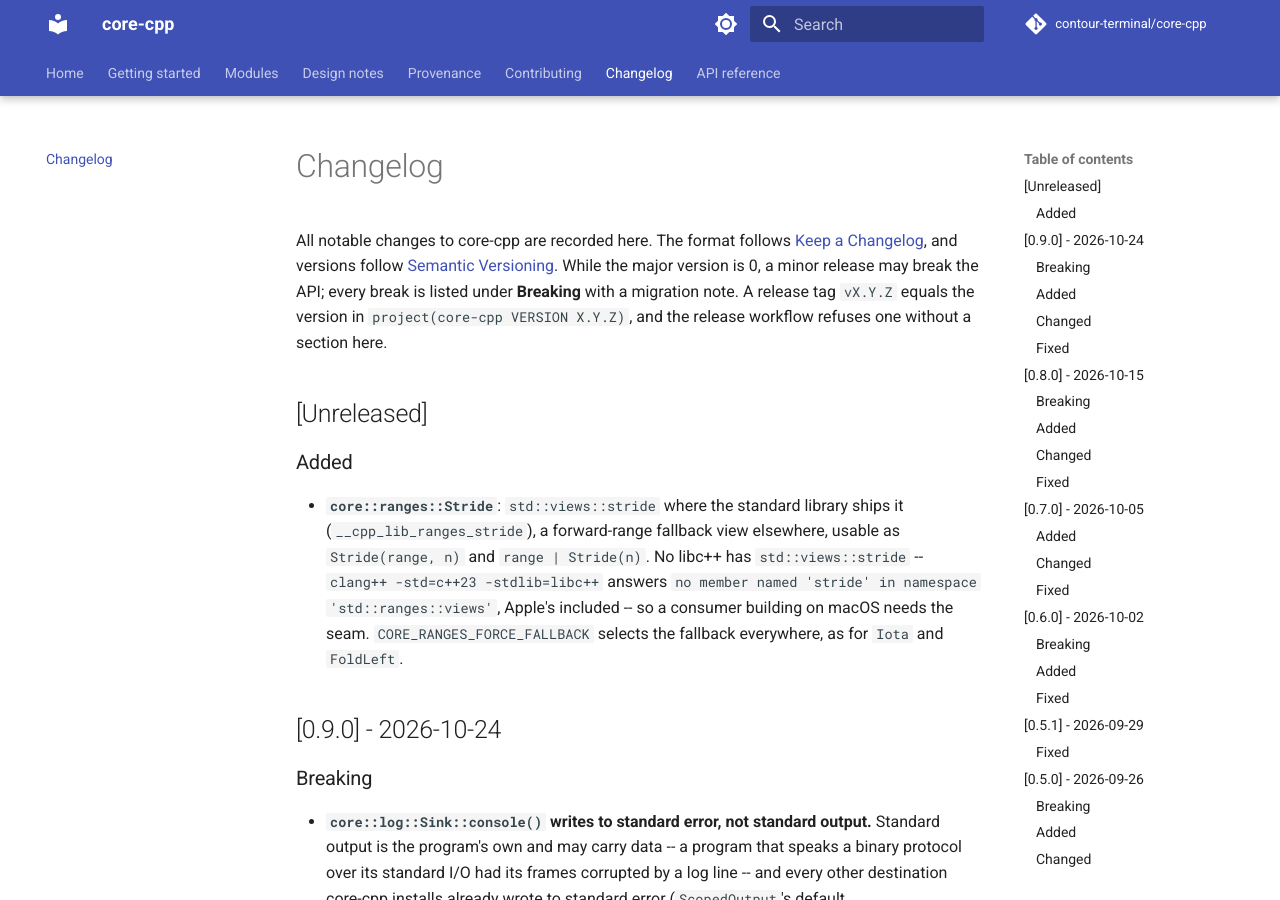
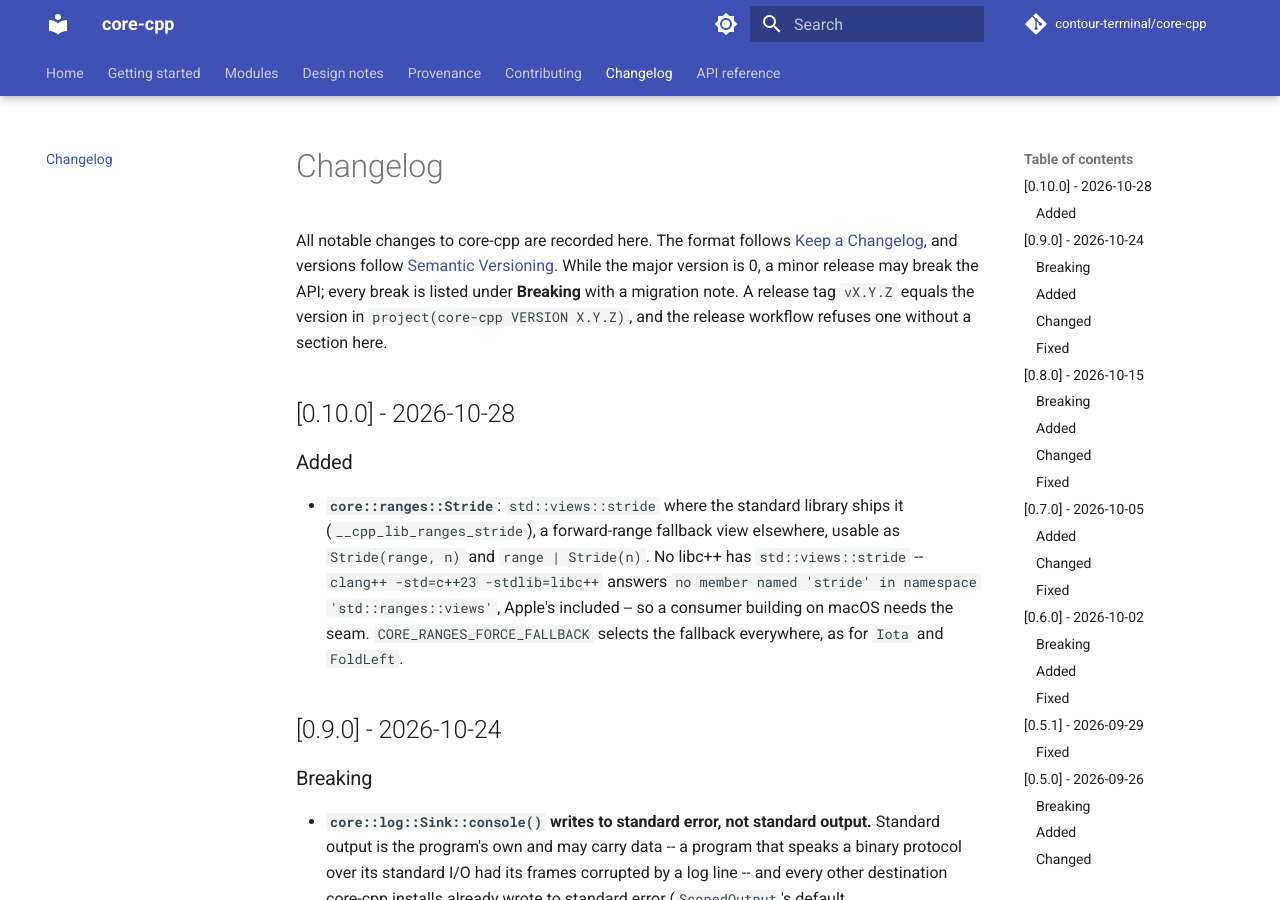
Before and after one commit to contour-terminal/core-cpp, an MkDocs documentation site: the page built from docs/changelog.md, in a window 1280 px wide and 900 px high. Built offline with MkDocs 1.6.1 and Material for MkDocs 9.7.7, drawn with Linux system fonts in a browser that asks for light colours; comment, search, counter and statistics services are not loaded.

Commit message:
Release 0.10.0
Signed-off-by: Christian Parpart <christian@parpart.family>

````diff
--- a/CHANGELOG.md
+++ b/CHANGELOG.md
@@ -7,7 +7,7 @@
 release tag `vX.Y.Z` equals the version in `project(core-cpp VERSION X.Y.Z)`, and the release
 workflow refuses one without a section here.
 
-## [Unreleased]
+## [0.10.0] - 2026-10-28
 
 ### Added
 
--- a/CMakeLists.txt
+++ b/CMakeLists.txt
@@ -3,7 +3,7 @@
 
 # The version literal is the source of truth; a release tag must equal it.
 project(core-cpp
-    VERSION 0.9.0
+    VERSION 0.10.0
     DESCRIPTION "Shared C++23 foundation libraries of the Contour Terminal projects"
     HOMEPAGE_URL "https://github.com/contour-terminal/core-cpp"
     LANGUAGES CXX)
--- a/docs/getting-started/cpm.md
+++ b/docs/getting-started/cpm.md
@@ -9,7 +9,7 @@
 CPMAddPackage(
     NAME core-cpp
     GITHUB_REPOSITORY contour-terminal/core-cpp
-    GIT_TAG v0.9.0
+    GIT_TAG v0.10.0
     SYSTEM YES              # core-cpp headers never trip your -Werror
     EXCLUDE_FROM_ALL YES    # build only what you link
     OPTIONS "CORE_CPP_WITH_TUI ON" "CORE_CPP_WITH_TLS OFF")
--- a/docs/getting-started/install.md
+++ b/docs/getting-started/install.md
@@ -4,7 +4,7 @@
 same names a source build's aliases have:
 
 ```cmake
-find_package(core-cpp 0.9 CONFIG REQUIRED)
+find_package(core-cpp 0.10 CONFIG REQUIRED)
 target_link_libraries(app PRIVATE core::net)
 ```
 
@@ -51,7 +51,7 @@
 ## Versions
 
 The version file is `SameMinorVersion` while core-cpp is 0.x, because a minor release may break
-the API: `find_package(core-cpp 0.9)` accepts 0.9.z and refuses 0.10.0.
+the API: `find_package(core-cpp 0.10)` accepts 0.10.z and refuses 0.11.0.
 
 ## As a subproject: CORE_CPP_INSTALL
 
@@ -67,7 +67,7 @@
 ```
 
 ```cmake
-CPMAddPackage(NAME core-cpp GITHUB_REPOSITORY contour-terminal/core-cpp GIT_TAG v0.9.0
+CPMAddPackage(NAME core-cpp GITHUB_REPOSITORY contour-terminal/core-cpp GIT_TAG v0.10.0
               OPTIONS "CORE_CPP_INSTALL ON")
 ```
 
````
Also changed, not shown: README.md (+2 -2 lines).
